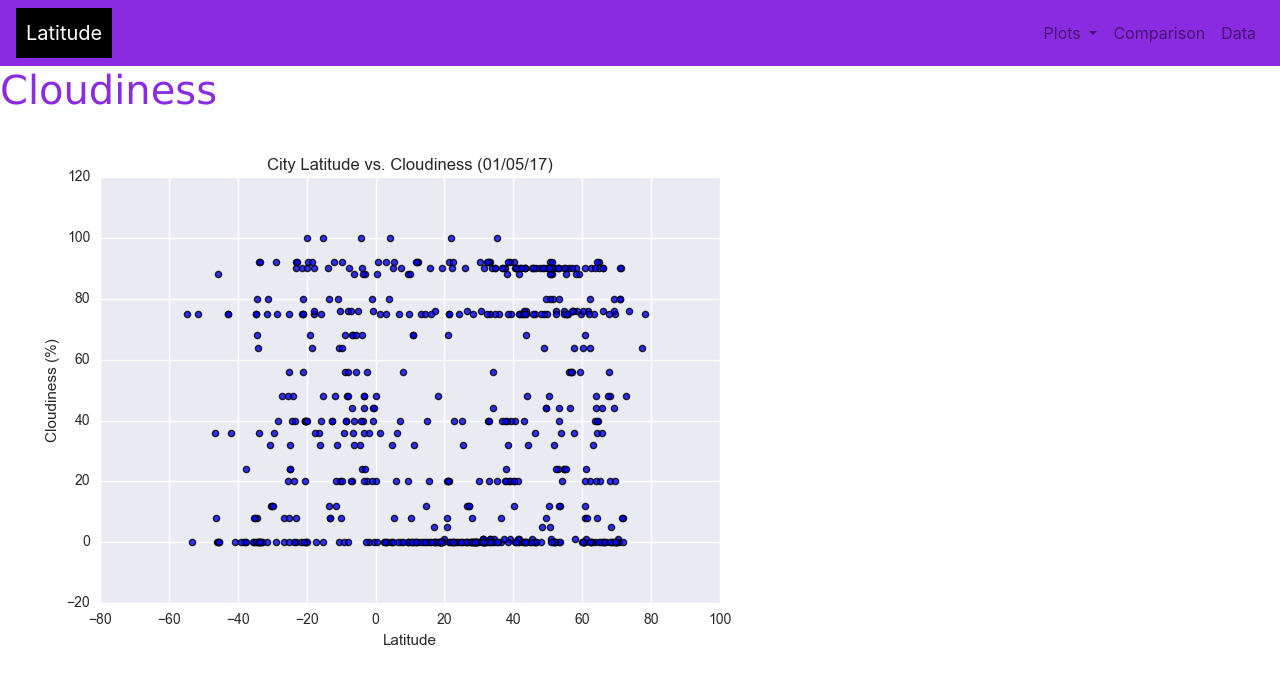
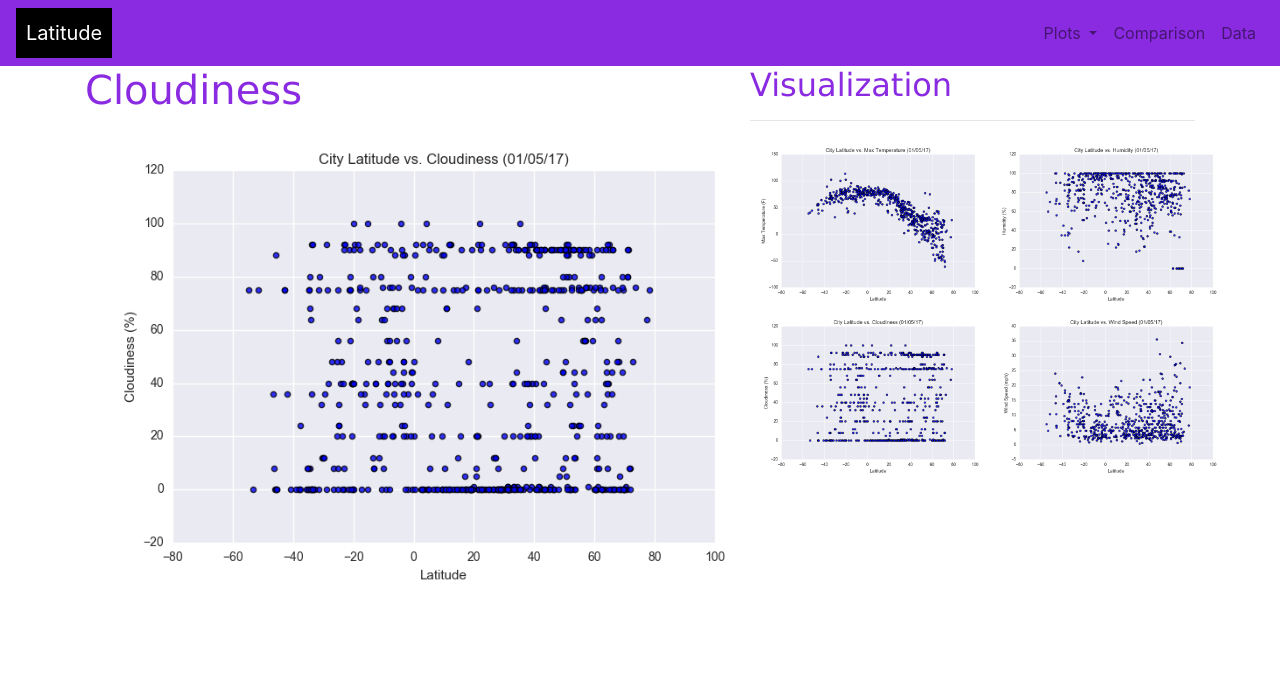
Before and after one commit to KKornegay/Web-Design-Challenge, a plain HTML site: page Cloudiness.html in a window 1280 px wide. Drawn offline with nearby package versions, Linux system fonts and the light colour scheme.

Commit message:
added some styling

```diff
--- a/Cloudiness.html
+++ b/Cloudiness.html
@@ -46,15 +46,45 @@
         </div>
       </nav>
       <div class= "container">
+        <div class= "row">
+            <div class= "col-md-7"> <!--there are 12 columns in a page so this one will have 7-->
+              <div>
+                <h1 class="header-text">Cloudiness</h1>
+                <img class= "compimage" src= "Resources/assets_images/assets_images_Fig3.png">
+              </div>
+              <p>
+              </p>
+            </div>
+            <div class= "col-md-5">
+                <h2 class="header-text">
+                    Visualization
+                </h2>
+                <hr>
+                <div class= "row">
+                    <div class= "col-md-6">
+                        <a target="_blank" href="Maxtemperature.html">
+                        <img class= "Smallimage" src= "Resources/assets_images/assets_images_Fig1.png">
+                    </div>
+                    <div class= "col-md-6">
+                      <a target="_blank" href="Humidity.html">
+                        <img class= "Smallimage" src= "Resources/assets_images/assets_images_Fig2.png">
+                    </div>
+                </div>
+                <div class= "row">
+                    <div class= "col-md-6">
+                      <a target="_blank" href="Cloudiness.html">
+                        <img class= "Smallimage" src= "Resources/assets_images/assets_images_Fig3.png">
+                    </div>
+                    <div class= "col-md-6">
+                      <a target="_blank" href="Windspeed.html">
+                        <img class= "Smallimage" src= "Resources/assets_images/assets_images_Fig4.png">
+                    </div>
+                </div>
+            </div>
+        </div>
+      </div>
+    </div>
 
-      </div>
-      <div>
-        <h1 class="header-text">Cloudiness</h1>
-      </div>
-      <div>
-        <img src="Resources\assets_images\assets_images_Fig3.png" alt="Cloudiness">
-          <p></p>
-      </div>
     </body>
 
 </html>
```
Also changed, not shown: Humidity.html (+36 -5 lines), Windspeed.html (+36 -4 lines).
